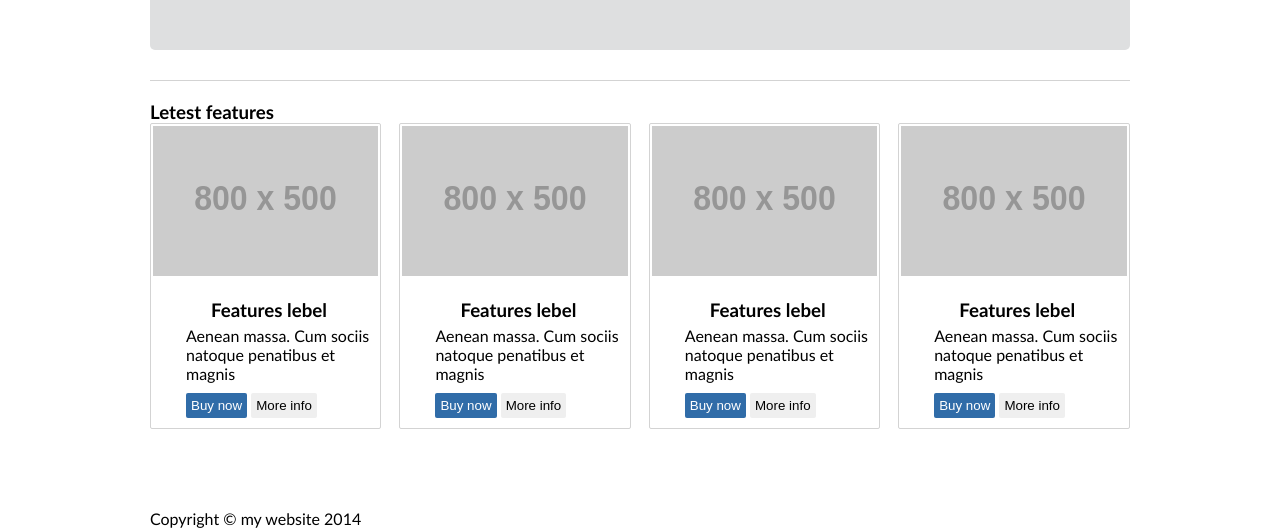
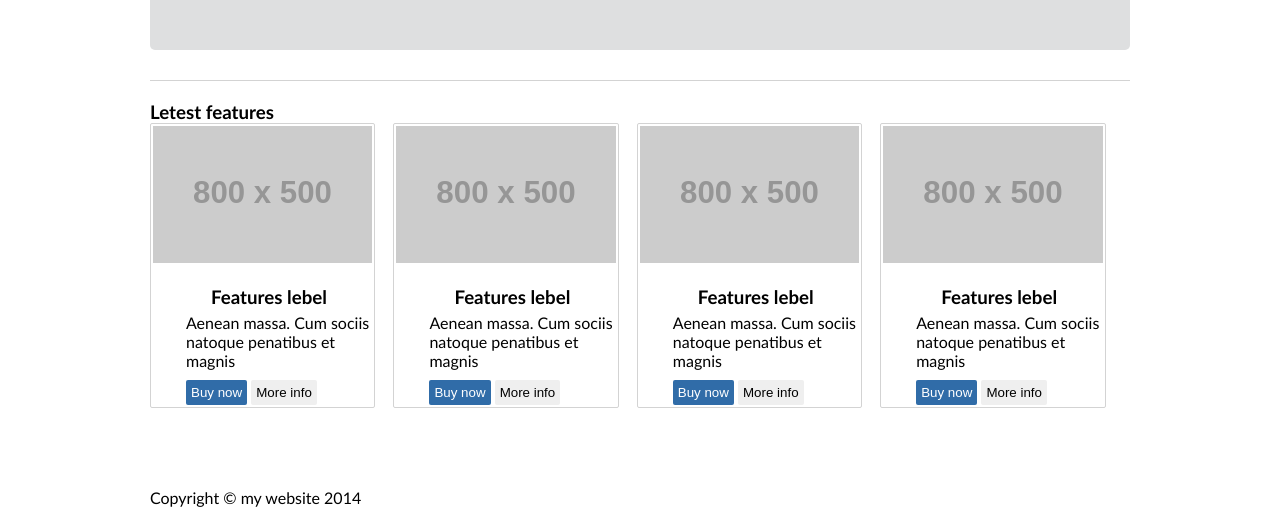
Before and after one commit to jaswantkhati/Assignments, a plain HTML site: page layout2.html in a window 1280 px wide. Shown: the part 330-858 px from the top of the page. After the commit the page ends 837 px from the top, so only its background shows below. Drawn offline with Linux system fonts and the light colour scheme; placeholder pictures from the web are drawn by us.

Commit message:
layout is updated

```diff
--- a/css/style.css
+++ b/css/style.css
@@ -62,12 +62,13 @@ body{
 }
 .gallery{
 	width: 23%;
-	height: 300px;
+	height: auto;
 	border:1px solid lightgrey;
 	border-radius: 2px;
 	padding: 2px 2px;
 	float: left;
 	margin-bottom: 80px;
+	box-sizing: border-box;
 }
 .label{
 	margin-left: 33px;
@@ -90,12 +91,27 @@ body{
 	padding: 5px;
 	border-radius: 2px;
 	border:none;
-
 }
-#g3{
+#gallery3{
 	margin-left: 18px;
 	margin-right: 18px;
 }
-#g2{
+#gallery2{
 	margin-left: 18px;
 }
+.copy{
+	margin-left: 150px;
+	margin-right: 150px;
+}
+.copy p{
+	clear: both;
+}
+@media screen and (max-width: 992px) {
+  .gallery {
+    width: 46%;
+  }
+}
+@media screen and (max-width: 600px) {
+  .gallery {
+    width: 100%;
+  }
--- a/layout2.html
+++ b/layout2.html
@@ -38,7 +38,7 @@
 					<button class="btn2">More info</button>
 				</div>
 			</div>
-			<div class="gallery" id="g2">
+			<div class="gallery" id="gallery2">
 				<img src="https://via.placeholder.com/800x500" width="100%" height="50%">
 				<div class="label">
 					<h3>Features lebel</h3>
@@ -47,7 +47,7 @@
 					<button class="btn2">More info</button>
 				</div>
 			</div>
-			<div class="gallery" id="g3">
+			<div class="gallery" id="gallery3">
 				<img src="https://via.placeholder.com/800x500" width="100%" height="50%">
 				<div class="label">
 					<h3>Features lebel</h3>
@@ -67,9 +67,8 @@
 			</div>
 		</div>
 	</div>
-	<div class="container" >
-		<p id="Copyright"> Copyright &copy my website 2014</p>
+	<div class="copy" >
+		<p> Copyright &copy my website 2014</p>
 	</div>
-
 </body>
 </html>
```
